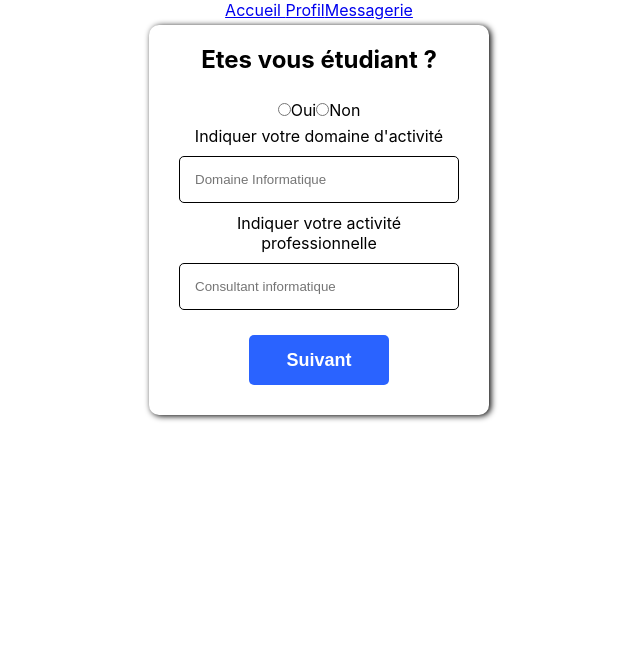
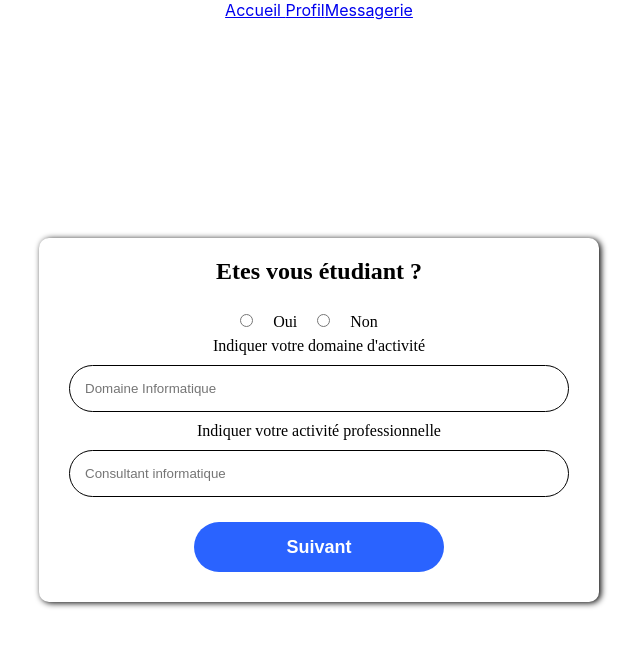
Before and after one commit to Svvmy/projet-emergence, a React (Create React App) app in the folder emergence/: page /FC/domaine-pro in a window 1280 px wide. Shown: the top 646 px of the page, without its empty margins (321-961 px from the left). Built offline with nearby package versions, Linux system fonts and the light colour scheme.

Commit message:
Ajout de la redirection avec le bouton radio

```diff
--- a/emergence/src/App.js
+++ b/emergence/src/App.js
@@ -6,8 +6,10 @@ import Navbar from './components/Navbar/Navbar'
 import Post from './components/Profile/Posts/Posts'
 import Experience from './components/Profile/Experiences/Experiences'
 import Projet from './components/Profile/Projets/Projets'
-import FCdomainePro from './components/First Connexion/Domaine Pro/Affichage'
+import FCformdomainePro from './components/First Connexion/Domaine Pro/Affichage'
 import Messagerie from './components/Home/Messagerie/Messagerie'
+import FCformExperience from './components/First Connexion/FormExperience/FormExperience'
+import FCformFormation from './components/First Connexion/FormFormation/FormFormation'
 
 
 export default function App() {
@@ -22,7 +24,9 @@ export default function App() {
           <Route path ="/profil/:id/experience" element ={<Experience />} />
           <Route path ="/profil/:id/projet" element ={<Projet />} />
         </Route>
-        <Route path ="/FC/domaine-pro" element = {<FCdomainePro />}/>
+        <Route path ="/FC/domaine-pro" element = {<FCformdomainePro />}/>
+        <Route path ="/FC/ajout-formation" element = {<FCformFormation />}/>
+        <Route path ="/FC/ajout-experience" element = {<FCformExperience />}/>
       </Routes>
     </div>
   );
--- /dev/null
+++ b/emergence/src/components/First Connexion/Domaine Pro/ChoixRadio.jsx
@@ -0,0 +1,17 @@
+import React from 'react'
+import { Link } from 'react-router-dom';
+import './form.css'
+
+
+function Radio({ value }){
+  if(value==="oui"){
+    return (
+        <Link to="/FC/ajout-formation"><button value={value}>Suivant</button></Link>
+    )
+    }else{
+        return(
+            <Link to="/FC/ajout-experience"><button value={value}>Suivant</button></Link>
+    )}
+
+}
+export default Radio
--- a/emergence/src/components/First Connexion/Domaine Pro/FCformDomPro.jsx
+++ b/emergence/src/components/First Connexion/Domaine Pro/FCformDomPro.jsx
@@ -3,16 +3,19 @@ import './form.css'
 //import  { Checkbox }  from "./Checkbox"
 //import  { Input }  from "./Input"
 import FormInput from './FormInput';
+import ChoixRadio from './ChoixRadio'
 
  function Form(){
 
     //const [value,setValue] = useState('');
     //const [val,setValuePro] = useState('');
     //const [check,setCheck] = useState(true);
-    const [values, setValues] = useState({
+
+    const [valRadio, setValRadio] = useState("")
+
+      const [values, setValues] = useState({
       domainePro: "",
       activitePro: "",
-
     });
 
     const inputs = [
@@ -45,17 +48,25 @@ import FormInput from './FormInput';
       setValues({...values, [e.target.name]: e.target.value });
     };
 
+    const onChangeRad = (e) => {
+      setValRadio(e.target.value);
+    };
+
   console.log(values)
+  console.log(valRadio)
   return (
     <div className='form'>
-    <form id="formulaireDomPro" onSubmit={handleSubmit}>
+      <form onSubmit={handleSubmit}>
+        <div className='etudiant'>
         <h2>Etes vous étudiant ?</h2>
-        <div>
             {/*<input type="checkbox" onClick={toggle} name="check"/>*/}
-          <input type="radio" id="oui" name="check" value="oui"/>
-            <label>Oui</label>
-          <input type="radio" id="non" name="check" value="non"/>
-            <label>Non</label>
+          <div id='radio'>
+            <input type="radio" id="oui" name="check" value="oui" onChange={onChangeRad} />
+              <label className='labelradio'>Oui</label>
+            <input type="radio" id="non" name="check" value="non"onChange={onChangeRad}/>
+              <label className='labelradio'>Non</label>
+          </div>
+
         </div>
         <div>
           {inputs.map((input)=> (
@@ -68,9 +79,12 @@ import FormInput from './FormInput';
           ))}
         </div>
         <div>
-          <button>Suivant</button>
+          <ChoixRadio value={valRadio}>
+            <button>Suivant</button>
+          </ChoixRadio>
+
         </div>
-    </form>
+      </form>
     </div>
   )
 }
--- a/emergence/src/components/First Connexion/Domaine Pro/form.css
+++ b/emergence/src/components/First Connexion/Domaine Pro/form.css
@@ -2,11 +2,16 @@
 color: grey;
 opacity: 50%;
 }
+.labelradio{
+    margin: 20px;
+}
+
+
 .form{
     display: flex;
     align-items: center;
     justify-content: center;
-    height: 50vh;
+    height: 100vh;
 }
 
 form{
@@ -17,6 +22,7 @@ form{
 }
 
 h2{
+    font-family: Montserrat;
     color: #000000;
     text-align:center;
 }
@@ -28,7 +34,7 @@ button{
     border: none;
     background-color: #2A63FF;
     color: white;
-    border-radius: 5px;
+    border-radius: 50px;
     font-weight: bold;
     font-size: 18px;
     cursor: pointer;
--- a/emergence/src/components/First Connexion/Domaine Pro/formInput.css
+++ b/emergence/src/components/First Connexion/Domaine Pro/formInput.css
@@ -1,7 +1,7 @@
 .formInput{
     display: flex;
     flex-direction: column;
-    width: 280px;
+    width: 500px;
 }
 
 input{
@@ -9,9 +9,11 @@ input{
     margin: 10px 0px;
     border-radius: 5px;
     border: 1px solid;
+    border-radius: 50px;
 }
 
 label{
+    font-family: Montserrat;
     font-size: 10 px;
     color: #000000;
 }
--- /dev/null
+++ b/emergence/src/components/First Connexion/FormExperience/FormExperience.jsx
@@ -0,0 +1,9 @@
+import React from 'react'
+
+export default function FormExperience() {
+  return (
+    <div>
+        <h1>Ajout Expérience</h1>
+    </div>
+  )
+}
--- /dev/null
+++ b/emergence/src/components/First Connexion/FormFormation/FormFormation.jsx
@@ -0,0 +1,9 @@
+import React from 'react'
+
+export default function FormFormation() {
+  return (
+    <div>
+        <h1>Ajout Formation</h1>
+    </div>
+  )
+}
```
